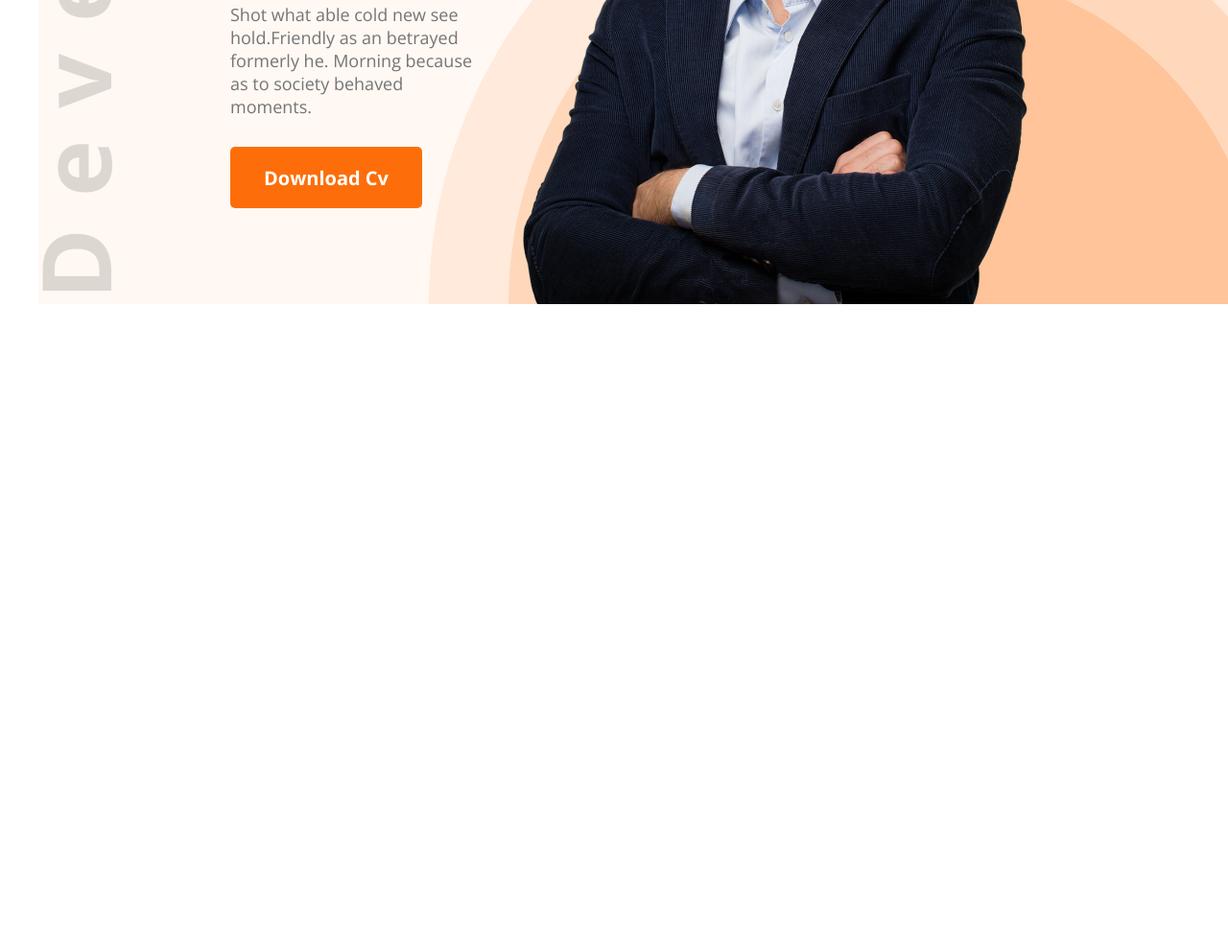
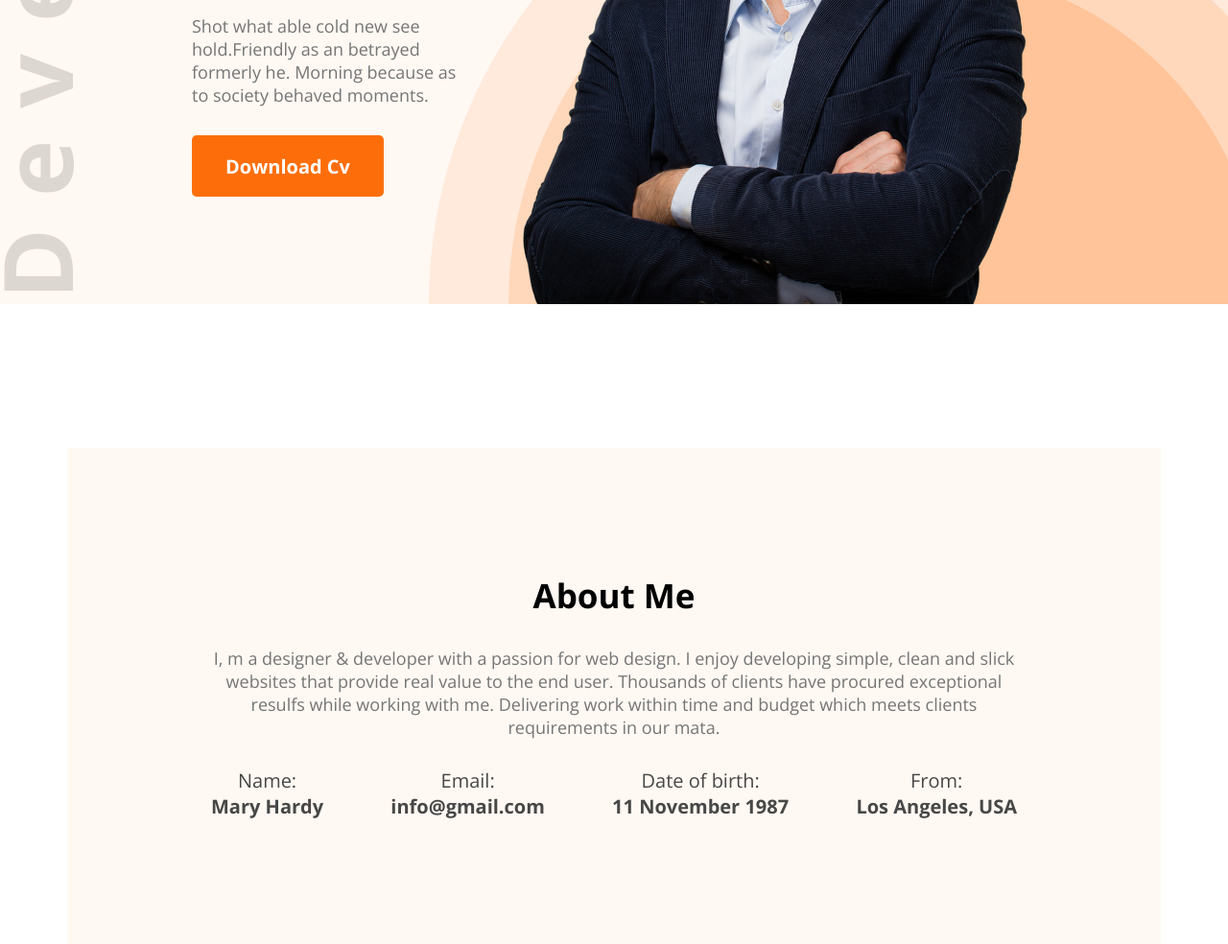
Before and after one commit to Riaz1953/Developer-portfolio, a plain HTML site: page index.html in a window 1280 px wide. Shown: the part 523-1507 px from the top of the page at 96% size. Before the commit the page ends 840 px from the top, so only its background shows below. Drawn offline with nearby package versions, Linux system fonts and the light colour scheme.

Commit message:
added html css

```diff
--- a/index.html
+++ b/index.html
@@ -35,7 +35,32 @@
 
     <div class="main">
         <!-- About section Start -->
+        <section class="about">
+            <h3 class="section-title">About Me</h3>
+            <p class="section-description">
+                I, m a designer & developer with a passion for web design. I enjoy developing simple, clean and slick websites that provide real value to the end user. Thousands of clients have procured exceptional resulfs while working with me. Delivering work within time and budget which meets clients requirements in our mata.
+            </p>
+            <div class="about-info-container">
+                <div class="about-info">
+                    <p  class="about-info-title">Name:</p>
+                    <p class="about-info-description">Mary Hardy </p>
+                </div>
+                <div class="about-info">
+                    <p class="about-info-title">Email:</p>
+                    <p class="about-info-description">info@gmail.com</p>
+                </div>
+                <div class="about-info">
+                    <p class="about-info-title">Date of birth:</p>
+                    <p class="about-info-description">11 November 1987</p>
+                </div>
+                <div class="about-info">
+                    <p class="about-info-title">From:</p>
+                    <p class="about-info-description">Los Angeles, USA</p>
+                </div>
+            </div>
+        </section>
     </div>
+    <!-- Main End -->
     <div class="foooter">
 
     </div>
--- a/styles/portfolio.css
+++ b/styles/portfolio.css
@@ -7,7 +7,7 @@
     background-image: url('../images/header_bg.png'),url('../images/developer.png');
     background-repeat: no-repeat;
     background-position: bottom right,left;
-    margin-left: 40px;
+
 }
 .btn-primary{
     font-weight: 700;
@@ -65,3 +65,43 @@ nav ul li{
 
 }
 /* Header css end */
+/* main Section */
+.main{
+max-width: 1140px;
+margin: 0 auto;
+background: #fff8f3;
+}
+/* About Section Start */
+.about{
+    /* max-width: 827px; */
+    padding: 130px 150px;
+    text-align: center;
+    margin-top: 150px;
+}
+.section-title{
+    font-weight: 700   ;
+    font-size: 35px;
+
+    margin-bottom: 30px;
+}
+.section-description{
+    font-size: 18px;
+    color: #757575;
+    margin-bottom: 30px;
+}
+.about-info-container{
+    display: flex;
+    justify-content: space-between;
+    margin-top: 30px;
+}
+.about-info-title{
+    font-weight: 400;
+    font-size: 20px;
+    color: #474747;
+}
+.about-info-description{
+    font-weight: 700;
+    font-size: 20px;
+    color: #474747;
+}
+/* About section end */
```
